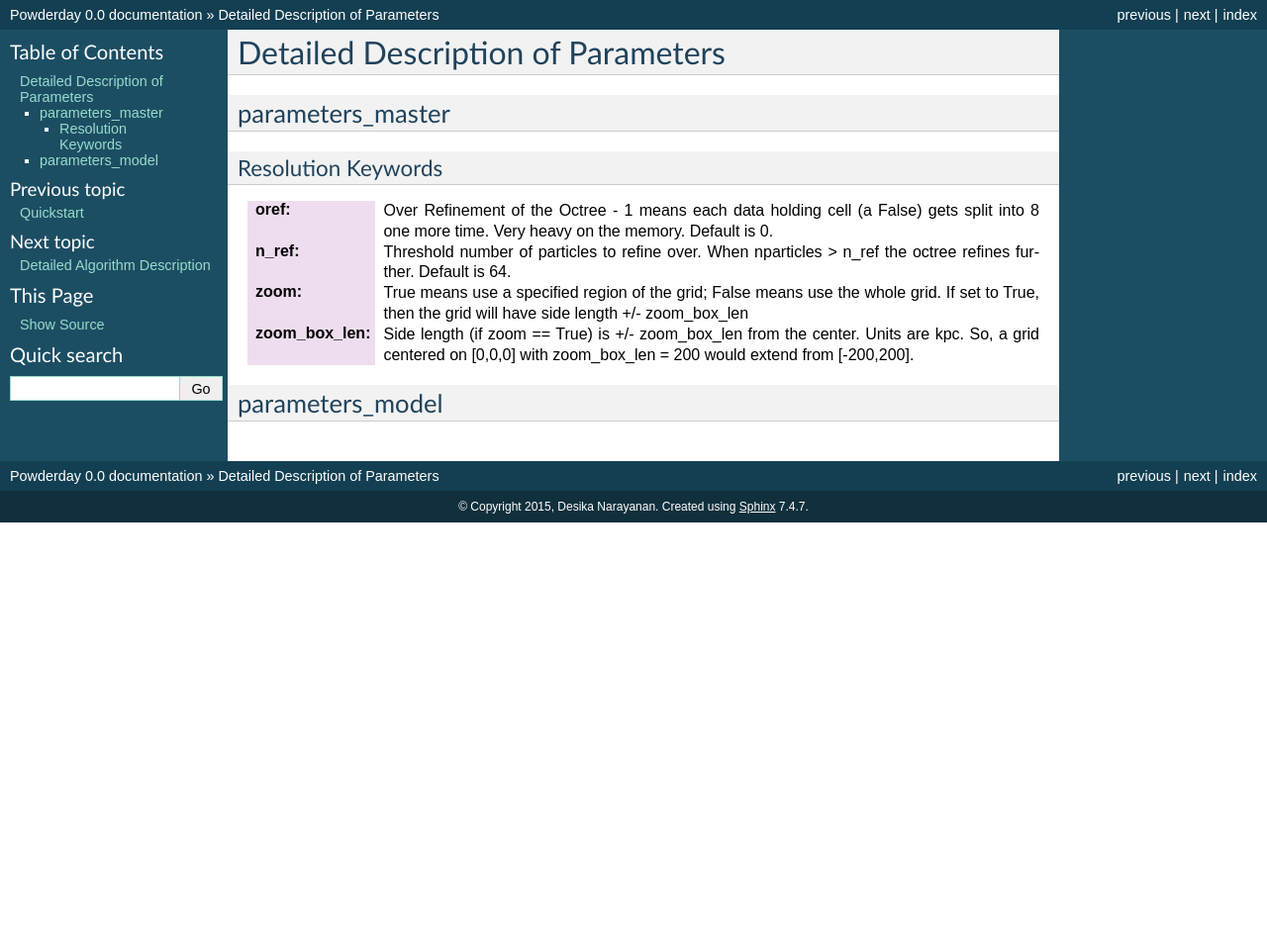
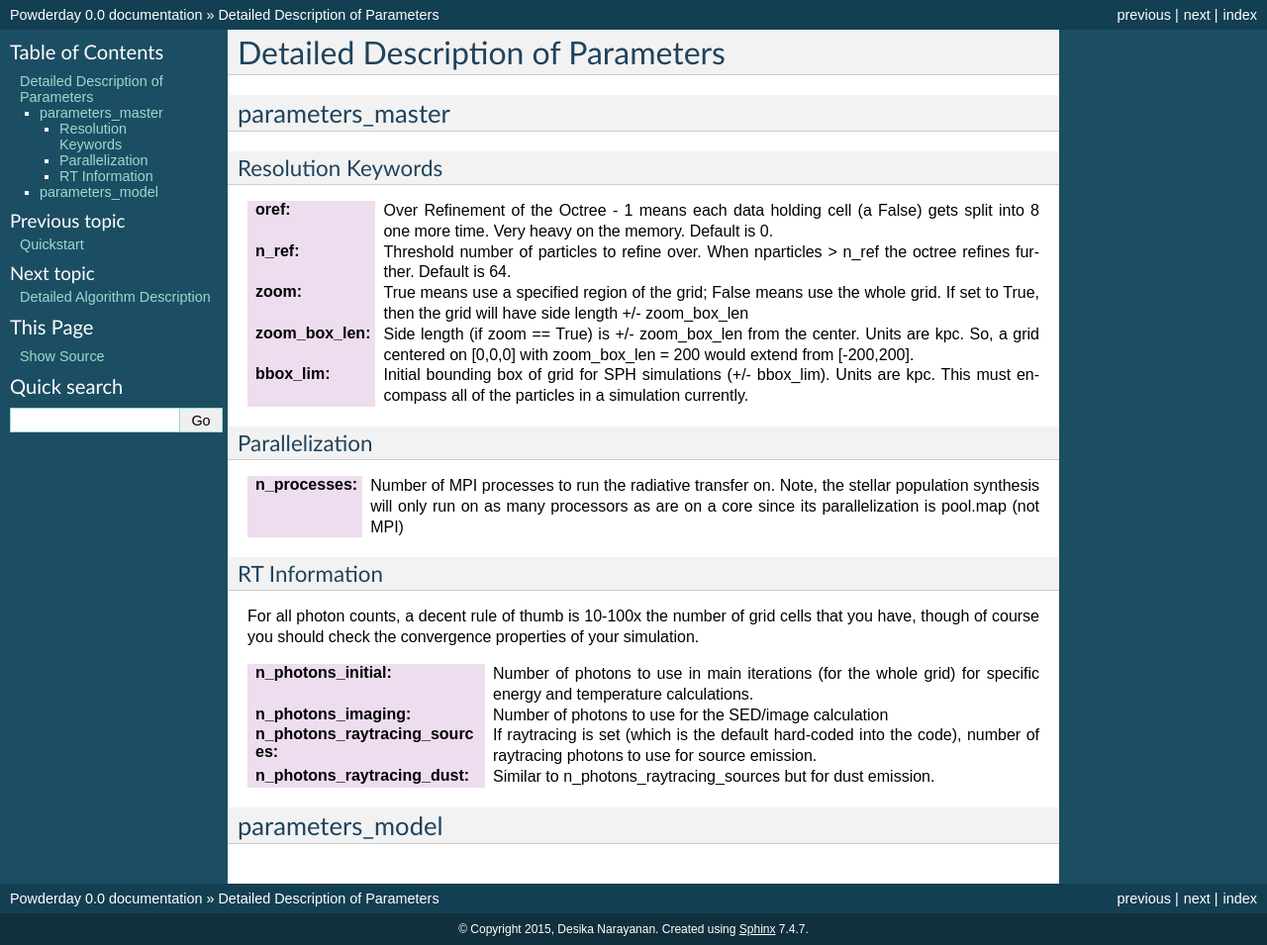
Before and after one commit to dnarayanan/powderday, a Sphinx documentation site: the page built from docs/parameters_description.rst, in a window 1280 px wide. Shown: the whole page at 99% size. Built offline with Sphinx 7.4.7, drawn with Linux system fonts in a browser that asks for light colours; before the commit the page ends 900 px from its top, so only the background shows below that.

Commit message:
docs: parameter dscription update

```diff
--- a/docs/parameters_description.rst
+++ b/docs/parameters_description.rst
@@ -30,7 +30,49 @@ Resolution Keywords
    Units are kpc.  So, a grid centered on [0,0,0] with zoom_box_len =
    200 would extend from [-200,200].
 
+:bbox_lim:
 
+   Initial bounding box of grid for SPH simulations (+/- bbox_lim).
+   Units are kpc.  This must encompass all of the particles in a
+   simulation currently.
+
+
+
+Parallelization
+------------
+
+:n_processes:
+
+   Number of MPI processes to run the radiative transfer on.  Note,
+   the stellar population synthesis will only run on as many
+   processors as are on a core since its parallelization is pool.map
+   (not MPI)
+
+
+RT Information
+------------
+
+For all photon counts, a decent rule of thumb is 10-100x the number of
+grid cells that you have, though of course you should check the
+convergence properties of your simulation.
+
+:n_photons_initial:
+
+   Number of photons to use in main iterations (for the whole grid)
+   for specific energy and temperature calculations.
+
+:n_photons_imaging:
+
+   Number of photons to use for the SED/image calculation
+
+:n_photons_raytracing_sources:
+
+   If raytracing is set (which is the default hard-coded into the
+   code), number of raytracing photons to use for source emission.
+
+:n_photons_raytracing_dust:
+
+   Similar to n_photons_raytracing_sources but for dust emission.
 
 parameters_model
 ============
--- a/parameters_master.py
+++ b/parameters_master.py
@@ -8,8 +8,7 @@ zoom = True #False = use the entire grid; True = zoom in on the
 zoom_box_len = 200 #kpc; so the box will be +/- zoom_box_len from the center
 bbox_lim = 1.e5 #kpc - this is the initial bounding box of the grid (+/- bbox_lim)
                #This *must* encompass all of the particles in the
-               #simulation. if zoom is set, this is obviated; else, is
-               #the simulated boxsize.
+               #simulation.
 
 #===============================================
 #PARALLELIZATION
```
